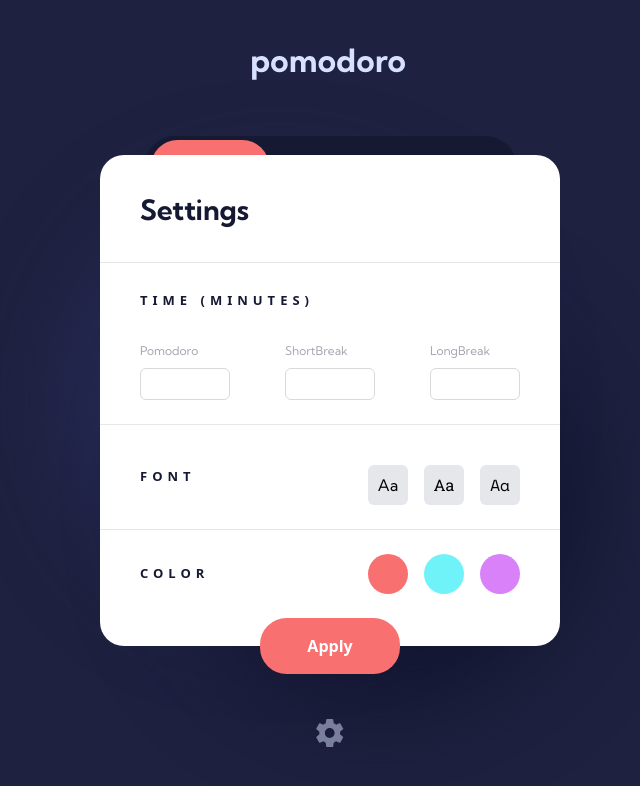
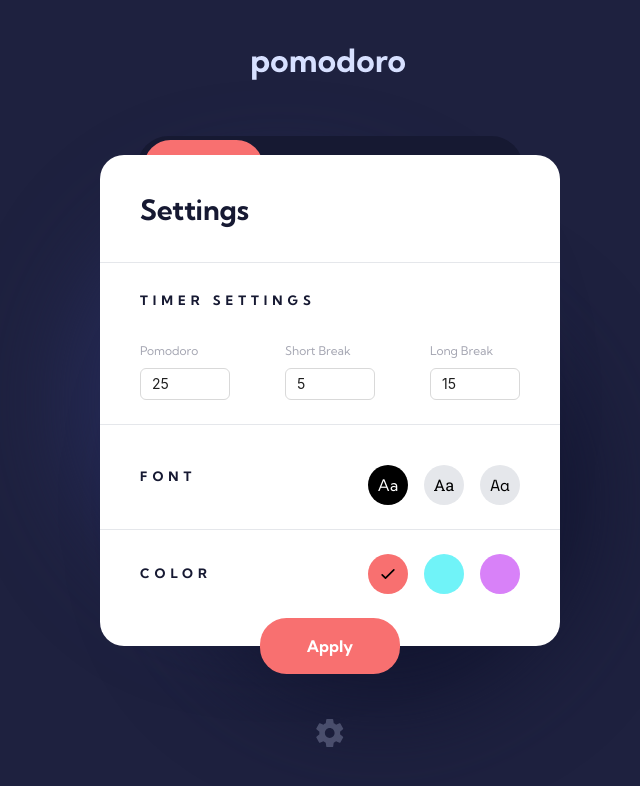
Before and after one commit to anritsetskhla10/Pomodoro-App, a React (Vite) app: page / in a window 1280 px wide. Both pictures are taken after a click on the picture 640 px from the left and 733 px from the top of the page. Shown: the top 786 px of the page, without its empty margins (310-950 px from the left). Built offline with nearby package versions, Linux system fonts and the light colour scheme.

Commit message:
fix functionality

```diff
--- a/src/App.tsx
+++ b/src/App.tsx
@@ -1,21 +1,24 @@
-import { useState, useEffect } from 'react';
-import Settings from './components/Settings';
-import { modeButtons } from './constants/constant';
+import { useState, useEffect } from "react";
+import Settings from "./components/Settings";
+import { modeButtons } from "./constants/constant";
 
 function App() {
   const [isPaused, setIsPaused] = useState(true);
   const [isSettingsOpen, setIsSettingsOpen] = useState(false);
-  const [pomodoro, setPomodoro] = useState(1500); // Default 25 minutes in seconds
-  const [shortBreak, setShortBreak] = useState(300); // Default 5 minutes in seconds
-  const [longBreak, setLongBreak] = useState(900); // Default 15 minutes in seconds
-  const [currentMode, setCurrentMode] = useState<'pomodoro' | 'shortBreak' | 'longBreak'>('pomodoro');
+  const [pomodoro, setPomodoro] = useState(1500); // 25 minutes
+  const [shortBreak, setShortBreak] = useState(300); // 5 minutes
+  const [longBreak, setLongBreak] = useState(900); // 15 minutes
+  const [currentMode, setCurrentMode] = useState<"pomodoro" | "shortBreak" | "longBreak">(
+    "pomodoro"
+  );
   const [time, setTime] = useState(pomodoro);
   const [savedTimes, setSavedTimes] = useState({
     pomodoro,
     shortBreak,
     longBreak,
   });
-  const [selectedColor, setSelectedColor] = useState<string>('bg-modeColors-color1');
+  const [selectedColor, setSelectedColor] = useState<string>("bg-modeColors-color1");
+  const [selectedFont, setSelectedFont] = useState("font-kumbh");
 
   // Timer effect
   useEffect(() => {
@@ -28,9 +31,10 @@ function App() {
     return () => clearInterval(interval);
   }, [isPaused]);
 
+  // Update the timer when the mode changes
   useEffect(() => {
-    setTime(savedTimes[currentMode]); // Sync time with savedTimes on mode change
-    setIsPaused(true); // Pause the timer on mode change
+    setTime(savedTimes[currentMode]);
+    setIsPaused(true);
   }, [currentMode, savedTimes]);
 
   const minutes = Math.floor(time / 60);
@@ -46,12 +50,22 @@ function App() {
     setIsPaused((prevState) => !prevState);
   };
 
-  const handleModeChange = (mode: 'pomodoro' | 'shortBreak' | 'longBreak') => {
+  const handleModeChange = (mode: "pomodoro" | "shortBreak" | "longBreak") => {
     setSavedTimes((prev) => ({
       ...prev,
       [currentMode]: time,
     }));
     setCurrentMode(mode);
+  };
+
+  const resetTimer = () => {
+    setSavedTimes({
+      pomodoro,
+      shortBreak,
+      longBreak,
+    });
+    setTime(savedTimes[currentMode]);
+    setIsPaused(true);
   };
 
   const totalDuration = savedTimes[currentMode];
@@ -65,13 +79,13 @@ function App() {
         <img src="/images/logo.svg" alt="logo" />
       </div>
       <div
-        className="w-[373px] h-[63px] mb-[47px] px-[7px] py-[8px] rounded-[31.5px]
+        className="max-w-[410px] h-[63px] mb-[47px] px-[7px] py-[8px] rounded-[31.5px]
         bg-[#161932] flex items-center justify-between z-20"
       >
         {modeButtons.map(({ mode, text }) => (
           <button
             key={mode}
-            className={`${currentMode === mode ? `btn ${selectedColor}` : 'btnDef'}`}
+            className={`${currentMode === mode ? `btn ${selectedColor} ${selectedFont}` : `btnDef ${selectedFont}`}`}
             onClick={() => handleModeChange(mode)}
           >
             {text}
@@ -93,11 +107,11 @@ function App() {
               />
               <circle
                 className={`${
-                  selectedColor === 'bg-modeColors-color1'
-                    ? 'text-modeColors-color1'
-                    : selectedColor === 'bg-modeColors-color2'
-                    ? 'text-modeColors-color2'
-                    : 'text-modeColors-color3'
+                  selectedColor === "bg-modeColors-color1"
+                    ? "text-modeColors-color1"
+                    : selectedColor === "bg-modeColors-color2"
+                    ? "text-modeColors-color2"
+                    : "text-modeColors-color3"
                 }`}
                 strokeWidth="5"
                 stroke="currentColor"
@@ -110,11 +124,11 @@ function App() {
                 strokeLinecap="round"
               />
             </svg>
-            <h1 className="fontMain z-10">
-              {minutes.toString().padStart(2, '0')}:{seconds.toString().padStart(2, '0')}
+            <h1 className={`${selectedFont} fontMain z-10`}>
+              {minutes.toString().padStart(2, "0")}:{seconds.toString().padStart(2, "0")}
             </h1>
-            <p className="fontMain text-[16px] tracking-[15px] z-10">
-              {isPaused ? 'START' : 'PAUSE'}
+            <p className={`${selectedFont} fontMain text-[16px] tracking-[15px] z-10`}>
+              {isPaused ? "START" : "PAUSE"}
             </p>
           </div>
         </div>
@@ -122,26 +136,23 @@ function App() {
       <img
         src="/images/icon-settings.svg"
         alt="settings icon"
-        onClick={() => setIsSettingsOpen(!isSettingsOpen)}
+        onClick={() => !isSettingsOpen && setIsSettingsOpen(true)}
+        className={`${isSettingsOpen ? "cursor-not-allowed opacity-50" : "cursor-pointer"}`}
       />
       {isSettingsOpen && (
         <Settings
+          pomodoro={pomodoro}
+          shortBreak={shortBreak}
+          longBreak={longBreak}
           setPomodoro={setPomodoro}
           setShortBreak={setShortBreak}
           setLongBreak={setLongBreak}
           setSelectedColor={setSelectedColor}
           selectedColor={selectedColor}
           setIsSettingsOpen={setIsSettingsOpen}
-          resetTimer={() => {
-            const newSavedTimes = {
-              pomodoro,
-              shortBreak,
-              longBreak,
-            };
-            setSavedTimes(newSavedTimes);
-            setTime(newSavedTimes[currentMode]);
-            setIsPaused(true); // Ensure the timer is paused after resetting
-          }}
+          resetTimer={resetTimer}
+          selectedFont={selectedFont}
+          setSelectedFont={setSelectedFont}
         />
       )}
     </div>
--- a/src/components/ColorBtn.tsx
+++ b/src/components/ColorBtn.tsx
@@ -1,15 +1,33 @@
-
 type ColorBtnProps = {
   color: string;
   onClick?: () => void;
+  selected?: boolean;
 };
 
-function ColorBtn({ color, onClick }: ColorBtnProps) {
+function ColorBtn({ color, onClick, selected }: ColorBtnProps) {
   return (
     <button
-      className={`w-10 h-10 rounded-[50%] ${color}`}
+      className={`relative w-10 h-10 rounded-full ${color} flex items-center justify-center`}
       onClick={onClick}
-    />
+      aria-label={`Color button ${color} ${selected ? "selected" : ""}`}
+    >
+      {selected && (
+        <svg
+          xmlns="http://www.w3.org/2000/svg"
+          className="w-5 h-5 text-black"
+          fill="none"
+          viewBox="0 0 24 24"
+          stroke="currentColor"
+          strokeWidth={2}
+        >
+          <path
+            strokeLinecap="round"
+            strokeLinejoin="round"
+            d="M5 13l4 4L19 7"
+          />
+        </svg>
+      )}
+    </button>
   );
 }
 
--- a/src/components/Input.tsx
+++ b/src/components/Input.tsx
@@ -1,17 +1,21 @@
 import { InputNumber } from 'antd';
 import '../index.css';
 
+
 type InputProps = {
+
   value: number;
+
   onChange: (value: number | null) => void;
 
 };
 
 
-const Input = ({ onChange }: InputProps) => (
+const Input = ({ value, onChange }: InputProps) => (
   <InputNumber
     min={0}
-    onChange={onChange}
+    value={value === 0 ? null : value}
+    onChange={(value) => onChange(value)}
     changeOnWheel
     className="custom-input-number"
   />
--- a/src/components/Settings.tsx
+++ b/src/components/Settings.tsx
@@ -8,47 +8,54 @@ type SettingsProps = {
   setShortBreak: (value: number) => void;
   setLongBreak: (value: number) => void;
   setPomodoro: (value: number) => void;
+  pomodoro: number;
+  shortBreak: number;
+  longBreak: number;
   setSelectedColor: (color: string) => void;
   selectedColor: string;
   setIsSettingsOpen: (value: boolean) => void;
-  resetTimer: () => void; // New prop to reset the timer
+  resetTimer: () => void;
+  selectedFont: string;
+  setSelectedFont: (value: string) => void;
 };
 
 function Settings({
-  setShortBreak,
-  setLongBreak,
-  setPomodoro,
   setSelectedColor,
   selectedColor,
   setIsSettingsOpen,
   resetTimer,
+  setPomodoro,
+  setShortBreak,
+  setLongBreak,
+  pomodoro,
+  shortBreak,
+  longBreak,
+  selectedFont,
+  setSelectedFont,
 }: SettingsProps) {
-  const [selectedFont, setSelectedFont] = useState("font-kumbh");
-  const [timeValues, setTimeValues] = useState({
-    pomodoro: 25,
-    shortBreak: 5,
-    longBreak: 15,
-  });
+  const [localPomodoro, setLocalPomodoro] = useState(pomodoro / 60);
+  const [localShortBreak, setLocalShortBreak] = useState(shortBreak / 60);
+  const [localLongBreak, setLocalLongBreak] = useState(longBreak / 60);
 
-  const timeSetters = {
-    pomodoro: setPomodoro,
-    shortBreak: setShortBreak,
-    longBreak: setLongBreak,
+  const handleLocalPomodoro = (value: number | null) => {
+    const newValue = value || 0;
+    setLocalPomodoro(newValue);
+    setPomodoro(newValue * 60);
   };
 
-  const handleInputChange = (mode: keyof typeof timeValues) => (value: number | null) => {
-    if (value !== null) {
-      setTimeValues((prev) => ({
-        ...prev,
-        [mode]: value,
-      }));
-    }
+  const handleLocalShortBreak = (value: number | null) => {
+    const newValue = value || 0;
+    setLocalShortBreak(newValue);
+    setShortBreak(newValue * 60);
+  };
+
+  const handleLocalLongBreak = (value: number | null) => {
+    const newValue = value || 0;
+    setLocalLongBreak(newValue);
+    setLongBreak(newValue * 60);
   };
 
   const handleApply = () => {
-    Object.entries(timeValues).forEach(([key, value]) => {
-      timeSetters[key as keyof typeof timeSetters](value * 60);
-    });
     setIsSettingsOpen(false);
     resetTimer();
   };
@@ -63,25 +70,46 @@ function Settings({
         Settings
       </h2>
       <hr className="h-[1px] w-full bg-[#e3e1e1]" />
-      <h4 className="text-[13px] font-bold text-[#161932] mt-[28px] mb-[31px] px-[40px] tracking-[5px]">
-        TIME (MINUTES)
+      <h4 className={`${selectedFont} text-[13px] font-bold text-[#161932] mt-[28px] mb-[31px] px-[40px] tracking-[5px]`}>
+        TIMER SETTINGS
       </h4>
       <div className="flex justify-between px-10 mb-6">
-        {Object.entries(timeValues).map(([key, value]) => (
-          <Label key={key}>
-            <span className="opacity-40">{key.charAt(0).toUpperCase() + key.slice(1)}</span>
-            <Input value={value} onChange={handleInputChange(key as keyof typeof timeValues)} />
+        <Label>
+          <span className={`${selectedFont} opacity-40`}>Pomodoro</span>
+          <Input
+            value={localPomodoro}
+            onChange={handleLocalPomodoro}
+            aria-label="Set Pomodoro time in minutes"
+          />
         </Label>
-        ))}
+        <Label>
+          <span className={`${selectedFont} opacity-40`}>Short Break</span>
+          <Input
+            value={localShortBreak}
+            onChange={handleLocalShortBreak}
+            aria-label="Set Short Break time in minutes"
+          />
+        </Label>
+        <Label>
+          <span className={`${selectedFont} opacity-40`}>Long Break</span>
+          <Input
+            value={localLongBreak}
+            onChange={handleLocalLongBreak}
+            aria-label="Set Long Break time in minutes"
+          />
+        </Label>
       </div>
       <hr className="h-[1px] w-[460px] self-center bg-[#e3e1e1]" />
       <div className="flex justify-between items-center px-10 my-6">
-        <h4 className="text-[13px] font-bold text-[#161932] tracking-[5px]">FONT</h4>
+        <h4 className={`${selectedFont} text-[13px] font-bold text-[#161932] tracking-[5px]`}>FONT</h4>
         <div className="flex gap-4 mt-4">
-          {fonts.map((font, index) => (
+          {fonts?.length > 0 &&
+            fonts.map((font, index) => (
               <button
                 key={index}
-              className={`w-10 h-10 bg-gray-200 rounded-md hover:scale-110 hover:shadow-lg ${font.class}`}
+                className={`w-10 h-10 rounded-full hover:scale-110 hover:shadow-lg ${
+                  selectedFont === font.class ? "bg-black text-white" : "bg-gray-200"
+                } ${font.class}`}
                 onClick={() => setSelectedFont(font.class)}
                 aria-label={font.label}
               >
@@ -92,20 +120,22 @@ function Settings({
       </div>
       <hr className="h-[1px] w-[460px] self-center bg-[#e3e1e1]" />
       <div className="flex justify-between items-center px-10 my-6">
-        <h4 className="text-[13px] font-bold text-[#161932] tracking-[5px]">COLOR</h4>
+        <h4 className={`${selectedFont} text-[13px] font-bold text-[#161932] tracking-[5px]`}>COLOR</h4>
         <div className="flex gap-4">
-          {Object.entries(modeColors).map(([key, value]) => (
+          {Object.keys(modeColors)?.length > 0 &&
+            Object.entries(modeColors).map(([key, value]) => (
               <ColorBtn
                 key={key}
                 color={value}
                 onClick={() => handleColorChange(value)}
+                selected={selectedColor === value}
                 aria-label={`Color ${key}`}
               />
             ))}
         </div>
       </div>
       <button
-        className={`self-center rounded-[26.5px] ${selectedColor} px-[47px] py-4 mb-[-28px] font-bold text-[16px] text-[#fff]`}
+        className={`self-center rounded-[26.5px] ${selectedColor} ${selectedFont} px-[47px] py-4 mb-[-28px] font-bold text-[16px] text-[#fff]`}
         onClick={handleApply}
       >
         Apply
```
Lines whose indentation alone changed are shown as unchanged.
